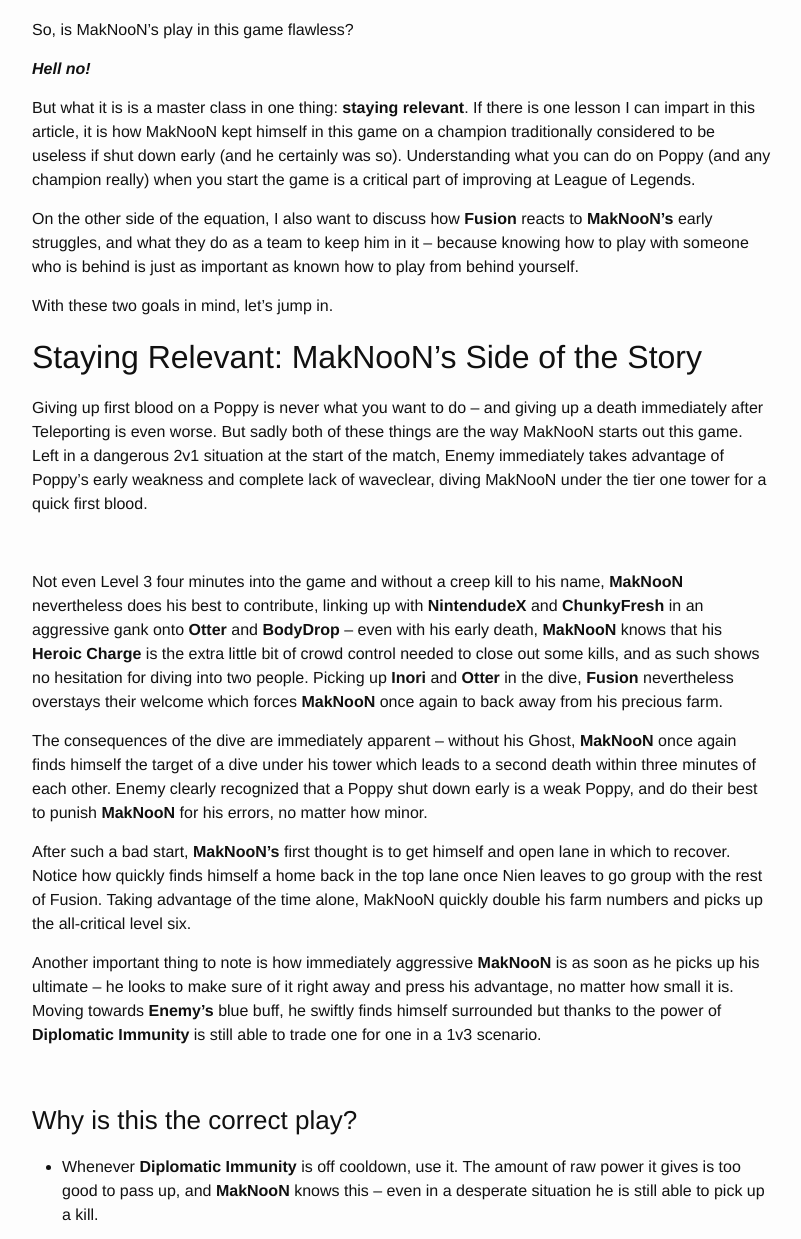
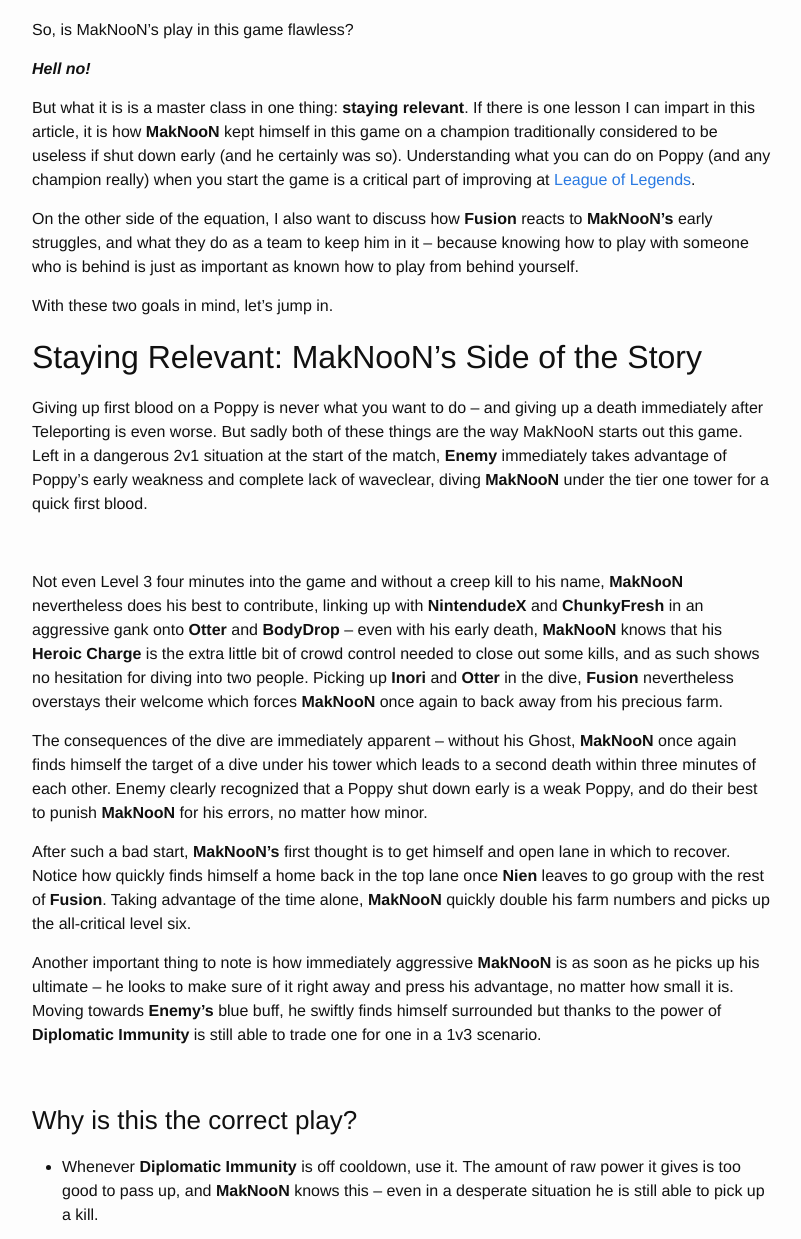
Before and after one commit to bernardjhuang/gamerunnersnews, a Jekyll site: the page built from _posts/2014-12-2-hammer-diplomacy-maknoons-top-lane-poppy.md, in a window 1280 px wide and 1400 px high, scrolled down 2801 px, cut to the strip 161-1400 px from the top of the window. Shown: the whole strip, without its empty margins (238-1039 px from the left). Built offline with Jekyll 4.4.1, drawn with Linux system fonts in a browser that asks for light colours; some web fonts are replaced; some of the changed text lies outside the part shown.

```diff
--- a/_posts/2014-12-2-hammer-diplomacy-maknoons-top-lane-poppy.md
+++ b/_posts/2014-12-2-hammer-diplomacy-maknoons-top-lane-poppy.md
@@ -74,7 +74,7 @@ So, is MakNooN’s play in this game flawless?
 
 <b><i>Hell no!</i></b>
 
-But what it is is a master class in one thing: <b>staying relevant</b>. If there is one lesson I can impart in this article, it is how MakNooN kept himself in this game on a champion traditionally considered to be useless if shut down early (and he certainly was so). Understanding what you can do on Poppy (and any champion really) when you start the game is a critical part of improving at League of Legends.
+But what it is is a master class in one thing: <b>staying relevant</b>. If there is one lesson I can impart in this article, it is how <b>MakNooN</b> kept himself in this game on a champion traditionally considered to be useless if shut down early (and he certainly was so). Understanding what you can do on Poppy (and any champion really) when you start the game is a critical part of improving at <a href="http://na.leagueoflegends.com/">League of Legends</a>.
 
 On the other side of the equation, I also want to discuss how <b>Fusion</b> reacts to <b>MakNooN’s</b> early struggles, and what they do as a team to keep him in it – because knowing how to play with someone who is behind is just as important as known how to play from behind yourself.
 
@@ -82,7 +82,7 @@ With these two goals in mind, let’s jump in.
 
 ## Staying Relevant: MakNooN’s Side of the Story
 
-Giving up first blood on a Poppy is never what you want to do – and giving up a death immediately after Teleporting is even worse. But sadly both of these things are the way MakNooN starts out this game. Left in a dangerous 2v1 situation at the start of the match, Enemy immediately takes advantage of Poppy’s early weakness and complete lack of waveclear, diving MakNooN under the tier one tower for a quick first blood.
+Giving up first blood on a Poppy is never what you want to do – and giving up a death immediately after Teleporting is even worse. But sadly both of these things are the way MakNooN starts out this game. Left in a dangerous 2v1 situation at the start of the match, <b>Enemy</b> immediately takes advantage of Poppy’s early weakness and complete lack of waveclear, diving <b>MakNooN</b> under the tier one tower for a quick first blood.
 
 ![]()
 
@@ -90,7 +90,7 @@ Not even Level 3 four minutes into the game and without a creep kill to his name
 
 The consequences of the dive are immediately apparent – without his Ghost, <b>MakNooN</b> once again finds himself the target of a dive under his tower which leads to a second death within three minutes of each other. Enemy clearly recognized that a Poppy shut down early is a weak Poppy, and do their best to punish <b>MakNooN</b> for his errors, no matter how minor.
 
-After such a bad start, <b>MakNooN’s</b> first thought is to get himself and open lane in which to recover. Notice how quickly finds himself a home back in the top lane once Nien leaves to go group with the rest of Fusion. Taking advantage of the time alone, MakNooN quickly double his farm numbers and picks up the all-critical level six.
+After such a bad start, <b>MakNooN’s</b> first thought is to get himself and open lane in which to recover. Notice how quickly finds himself a home back in the top lane once <b>Nien</b> leaves to go group with the rest of <b>Fusion</b>. Taking advantage of the time alone, <b>MakNooN</b> quickly double his farm numbers and picks up the all-critical level six.
 
 Another important thing to note is how immediately aggressive <b>MakNooN</b> is as soon as he picks up his ultimate – he looks to make sure of it right away and press his advantage, no matter how small it is. Moving towards <b>Enemy’s</b> blue buff, he swiftly finds himself surrounded but thanks to the power of <b>Diplomatic Immunity</b> is still able to trade one for one in a 1v3 scenario.
 
@@ -118,7 +118,7 @@ Throughout the mid-game, <b>MakNooN</b> always seems to find an open lane to pus
 
 Look at the change in <b>MakNooN’s</b> play once he hits his first major item spike – <b>Trinity Force</b>. Although throughout the game he often grouped with his team for objective pushes and Dragon fights (and more often than not was the sacrificial lamb), the Tri-Force signals a shift in <b>MakNooN’s</b> priorities due to the fact that the item is such a significant step up in terms of his damage and survivability.
 
-From then on, <b>MakNooN</b> is rarely far from his team – they now need his damage and assassination potential to close out fights onto the damage dealers of <b>Enemy</b>e, who have a significant front line advantage in <b>BodyDrop’s</b> Braum and <b>Cackgod’s </b>Maokai.
+From then on, <b>MakNooN</b> is rarely far from his team – they now need his damage and assassination potential to close out fights onto the damage dealers of <b>Enemy</b>, who have a significant front line advantage in <b>BodyDrop’s</b> Braum and <b>Cackgod’s </b>Maokai.
 
 <b>MakNooN</b> is now strong enough to do his job properly: kill the squishies. And the fight at 23 minutes perfectly demonstrates not only Poppy’s potential but also how to play her in a teamfight. Look at how <b>MakNooN</b> runs right past <b>CackGod</b> and <b>BodyDrop</b> thanks to his ultimate and goes straight for <b>Wolfe</b> – he doesn’t care about his team following up, only about doing his job of eliminating a single target.
 
```
